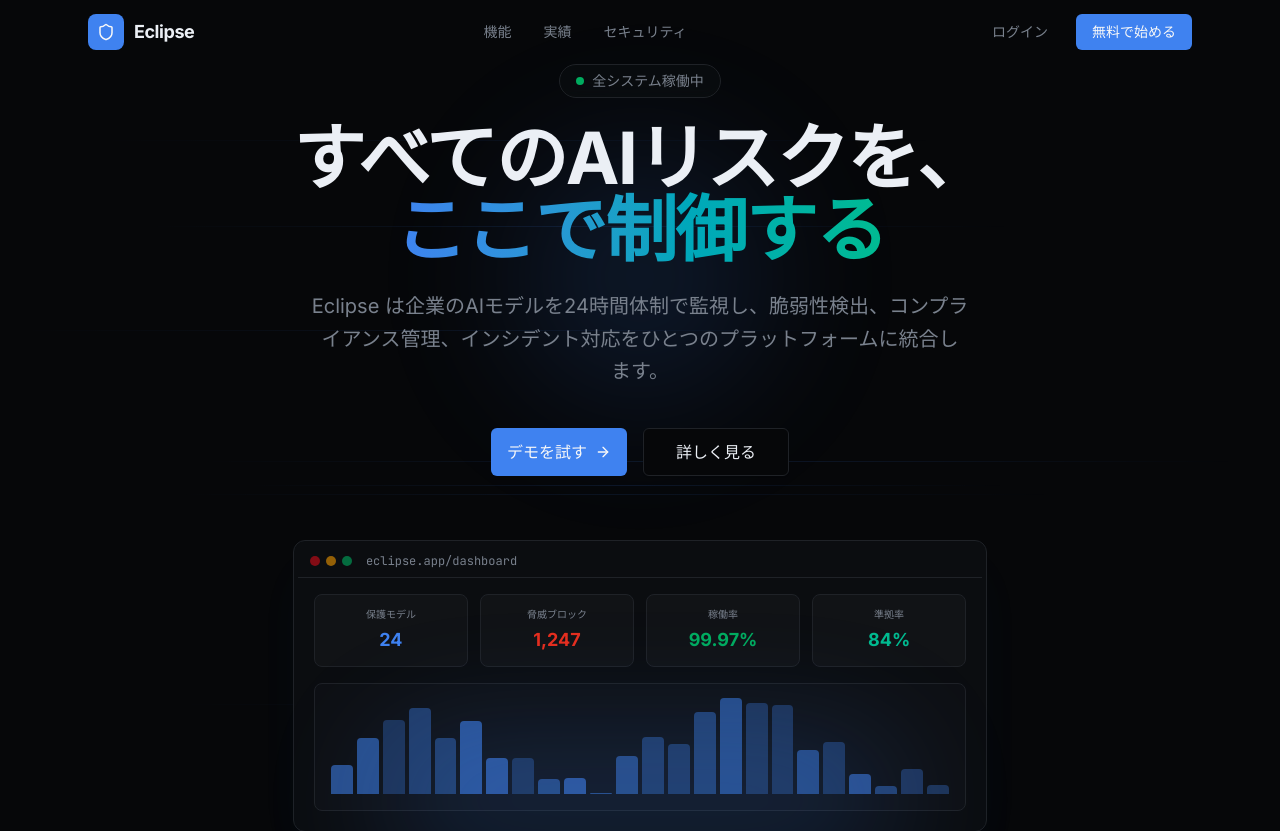
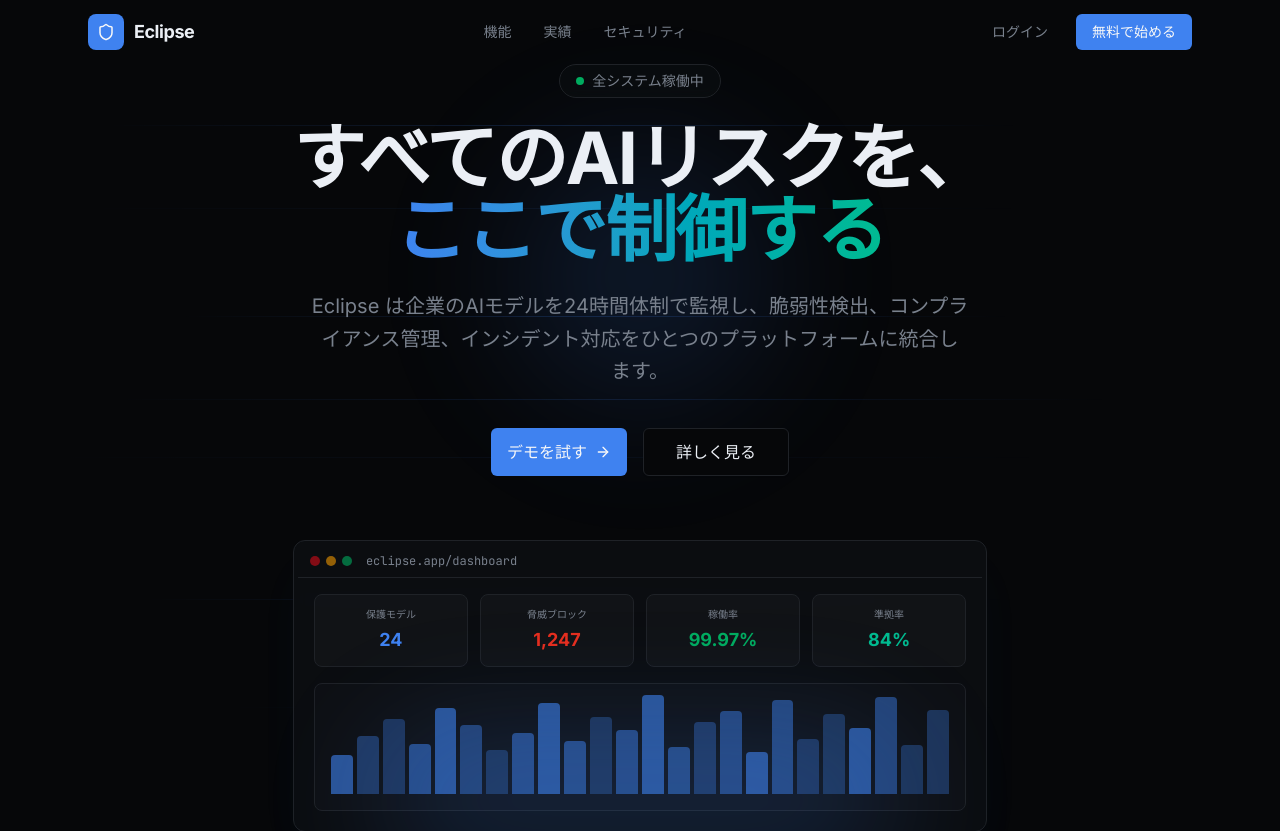
Before and after one commit to hnishizawa43-ctrl/eclipse-ai-y9, a Next.js app: page / in a window 1280 px wide. Shown: the top 831 px of the page. Built offline with nearby package versions, Linux system fonts and the light colour scheme; no server answers.

Commit message:
fix: resolve hydration errors in AnimatedLine and bar chart
Replace 'Math.random()' with fixed values to sync server/client outputs.

Co-authored-by: h.nishizawa43 <262796701+hnishizawa43-ctrl@users.noreply.github.com>

```diff
--- a/app/page.tsx
+++ b/app/page.tsx
@@ -36,15 +36,26 @@ function useCountUp(end: number, duration: number = 2000, suffix: string = "") {
   return { value, ref }
 }
 
-function AnimatedLine({ delay }: { delay: number }) {
+const LINE_CONFIGS = [
+  { width: 72, top: 15, left: 8, duration: 4.2 },
+  { width: 65, top: 38, left: 14, duration: 3.7 },
+  { width: 80, top: 55, left: 3, duration: 4.8 },
+  { width: 68, top: 72, left: 11, duration: 3.4 },
+  { width: 75, top: 25, left: 6, duration: 4.5 },
+  { width: 62, top: 85, left: 17, duration: 3.9 },
+  { width: 78, top: 48, left: 9, duration: 4.1 },
+]
+
+function AnimatedLine({ delay, index }: { delay: number; index: number }) {
+  const config = LINE_CONFIGS[index % LINE_CONFIGS.length]
   return (
     <div
       className="absolute h-px bg-gradient-to-r from-transparent via-primary/40 to-transparent"
       style={{
-        width: `${60 + Math.random() * 30}%`,
-        top: `${10 + Math.random() * 80}%`,
-        left: `${Math.random() * 20}%`,
-        animation: `pulse ${3 + Math.random() * 2}s ease-in-out ${delay}s infinite`,
+        width: `${config.width}%`,
+        top: `${config.top}%`,
+        left: `${config.left}%`,
+        animation: `pulse ${config.duration}s ease-in-out ${delay}s infinite`,
         opacity: 0.15,
       }}
     />
@@ -114,7 +125,7 @@ export default function LandingPage() {
         {/* Animated background lines */}
         <div className="pointer-events-none absolute inset-0 overflow-hidden">
           {[0, 0.5, 1, 1.5, 2, 2.5, 3].map((d, i) => (
-            <AnimatedLine key={i} delay={d} />
+            <AnimatedLine key={i} delay={d} index={i} />
           ))}
         </div>
 
@@ -182,13 +193,13 @@ export default function LandingPage() {
                 ))}
               </div>
               <div className="mx-4 mb-4 h-32 rounded-lg border border-border bg-secondary/30 flex items-end px-4 pb-4 gap-1">
-                {Array.from({ length: 24 }).map((_, i) => (
+                {[35, 52, 68, 45, 78, 62, 40, 55, 82, 48, 70, 58, 90, 42, 65, 75, 38, 85, 50, 72, 60, 88, 44, 76].map((h, i) => (
                   <div
                     key={i}
                     className="flex-1 rounded-t bg-primary/60"
                     style={{
-                      height: `${20 + Math.sin(i * 0.5) * 30 + Math.random() * 40}%`,
-                      animation: `pulse ${2 + Math.random()}s ease-in-out ${i * 0.1}s infinite`,
+                      height: `${h}%`,
+                      animation: `pulse ${2 + (i % 5) * 0.2}s ease-in-out ${i * 0.1}s infinite`,
                     }}
                   />
                 ))}
```
